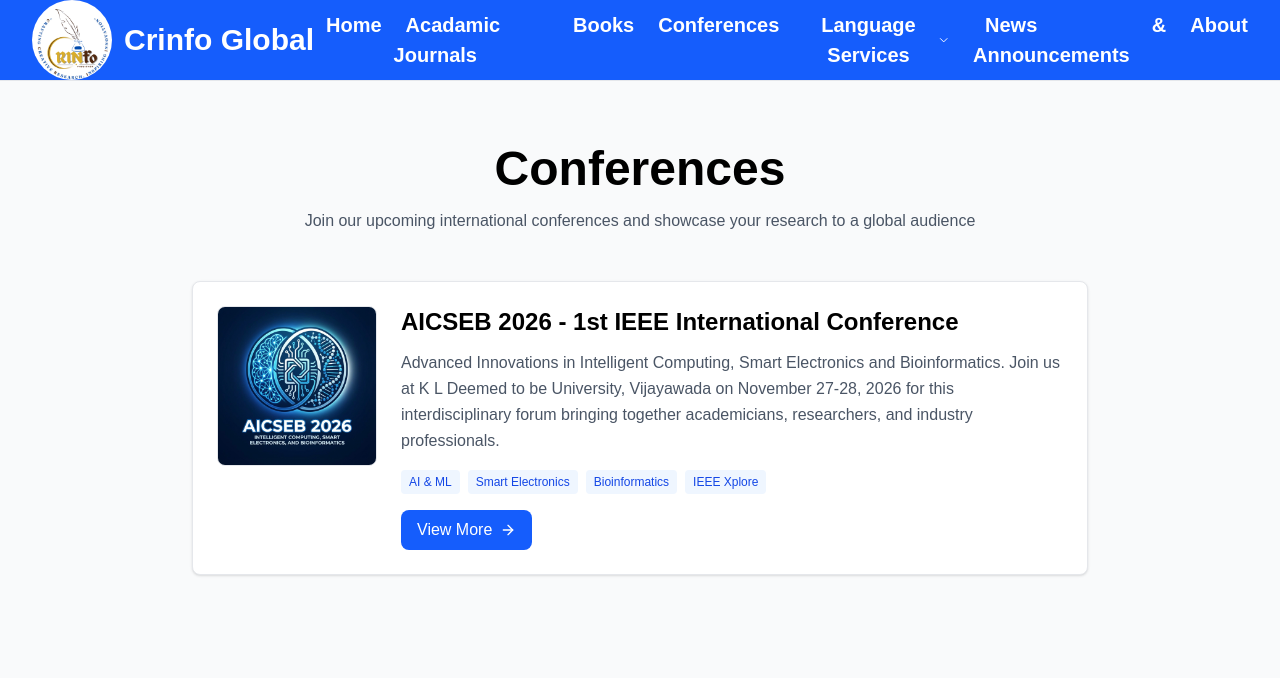
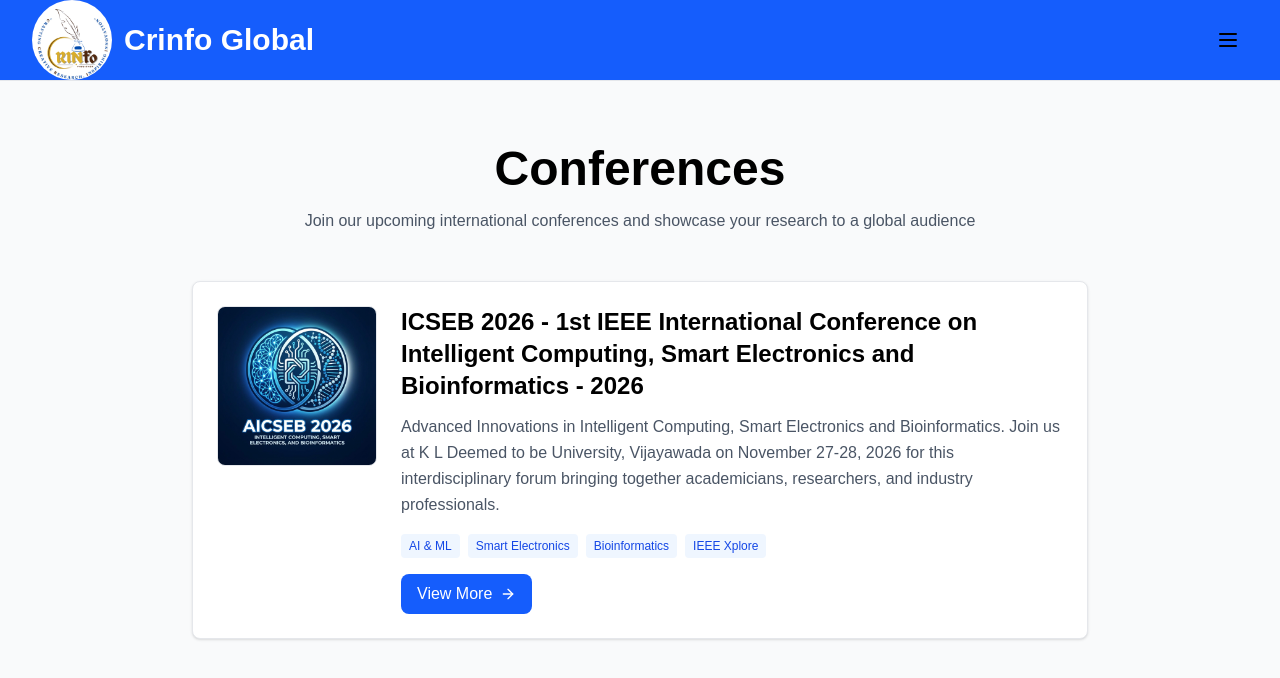
Before and after one commit to Agent-cat/Crinfo_landing, a Next.js app: page /conferences in a window 1280 px wide. Shown: the top 678 px of the page. Built offline with nearby package versions, Linux system fonts and the light colour scheme.

Commit message:
updated the navabr and icseb changes

```diff
--- a/components/ui/ConferenceCard.tsx
+++ b/components/ui/ConferenceCard.tsx
@@ -21,7 +21,8 @@
         {/* Content Section */}
         <div className="flex-1 text-center md:text-left">
           <h3 className="text-xl md:text-2xl font-bold text-black mb-3">
-            AICSEB 2026 - 1st IEEE International Conference
+            ICSEB 2026 - 1st IEEE International Conference on Intelligent
+            Computing, Smart Electronics and Bioinformatics - 2026
           </h3>
 
           <p className="text-gray-600 leading-relaxed mb-4">
@@ -47,7 +48,7 @@
           </div>
 
           <Link
-            href="https://aicseb.crinfoglobal.com/"
+            href="https://icseb.crinfoglobal.com/"
             target="_blank"
             rel="noopener noreferrer"
             className="inline-flex items-center gap-2 bg-blue-600 text-white px-4 py-2 rounded-lg hover:bg-blue-700 transition-colors duration-200 group"
--- a/components/ui/Navbar.tsx
+++ b/components/ui/Navbar.tsx
@@ -36,13 +36,13 @@
                 className="h-20 rounded-full w-auto"
                 priority
               />
-              <span className="text-white text-xl md:text-3xl font-bold hover:text-blue-600 transition-colors duration-300">
+              <span className="text-white text-xl md:text-3xl font-bold  transition-colors duration-300">
                 Crinfo Global
               </span>
             </Link>
           </div>
 
-          <div className="hidden lg:flex items-center gap-3">
+          <div className="hidden 2xl:flex items-center gap-3">
             {NavConstants.map((item, index) => (
               <div key={index} className="relative group">
                 {item.subMenu ? (
@@ -114,7 +114,7 @@
             ))}
           </div>
 
-          <div className="lg:hidden">
+          <div className="2xl:hidden">
             <button
               onClick={toggleMenu}
               className="inline-flex items-center justify-center p-2 rounded-md text-black hover:text-blue-600 hover:bg-gray-50 focus:outline-none focus:ring-2 focus:ring-inset focus:ring-blue-600 transition-colors duration-300"
@@ -154,7 +154,7 @@
         </div>
 
         <div
-          className={`lg:hidden overflow-hidden transition-all duration-300 ease-in-out ${isMenuOpen ? "max-h-screen opacity-100" : "max-h-0 opacity-0"
+          className={`2xl:hidden overflow-hidden transition-all duration-300 ease-in-out ${isMenuOpen ? "max-h-screen opacity-100" : "max-h-0 opacity-0"
             }`}
         >
           <div className="px-2 pt-2 pb-3 space-y-1 border-t border-gray-200">
--- a/constants/NavConstants.tsx
+++ b/constants/NavConstants.tsx
@@ -4,8 +4,8 @@
     href: "/",
   },
   {
-    name: "Acadamic Journals",
-    href: "/acadamic-journals",
+    name: "Academic Journals",
+    href: "/academic-journals",
   },
   {
     name: "Books",
```
